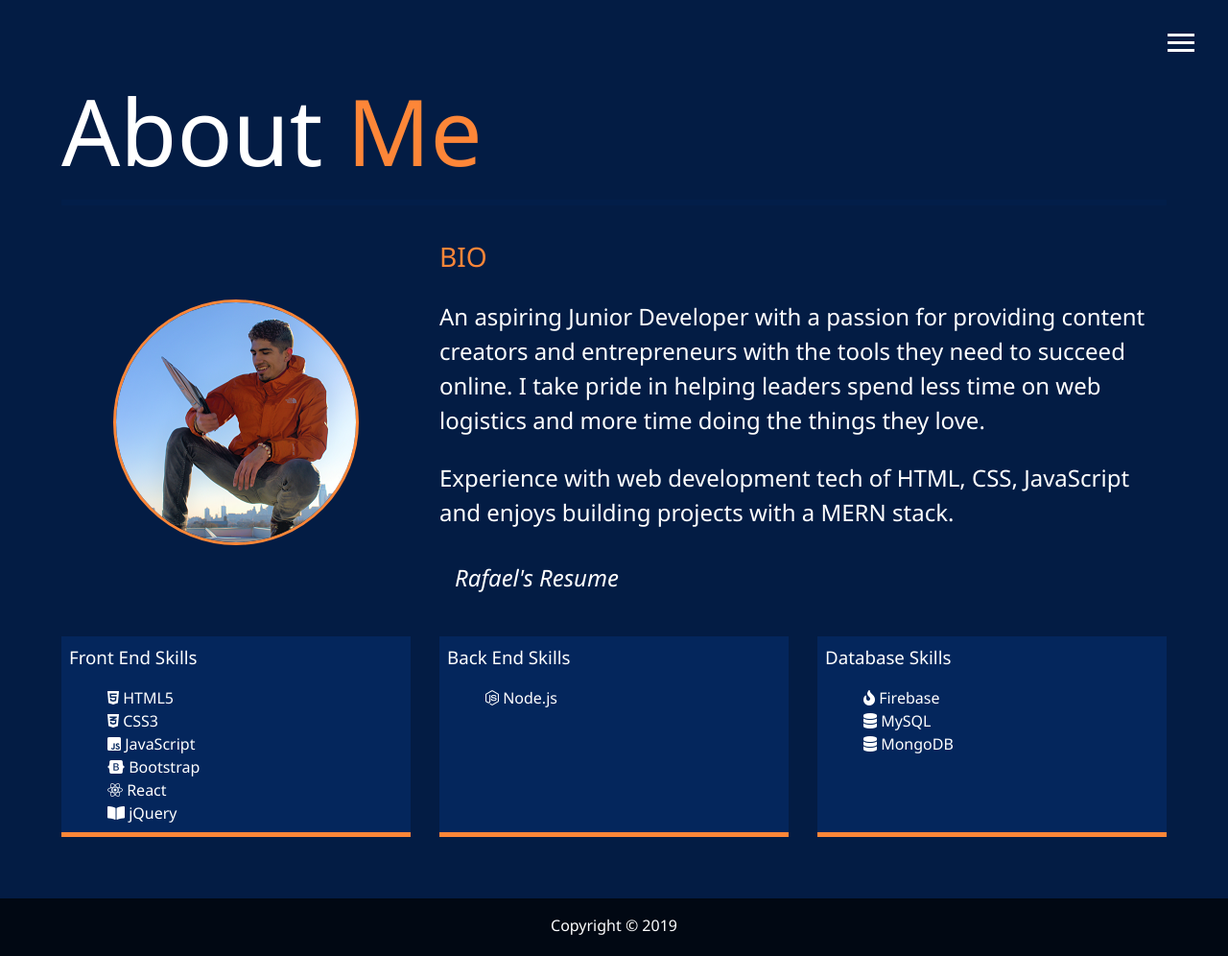
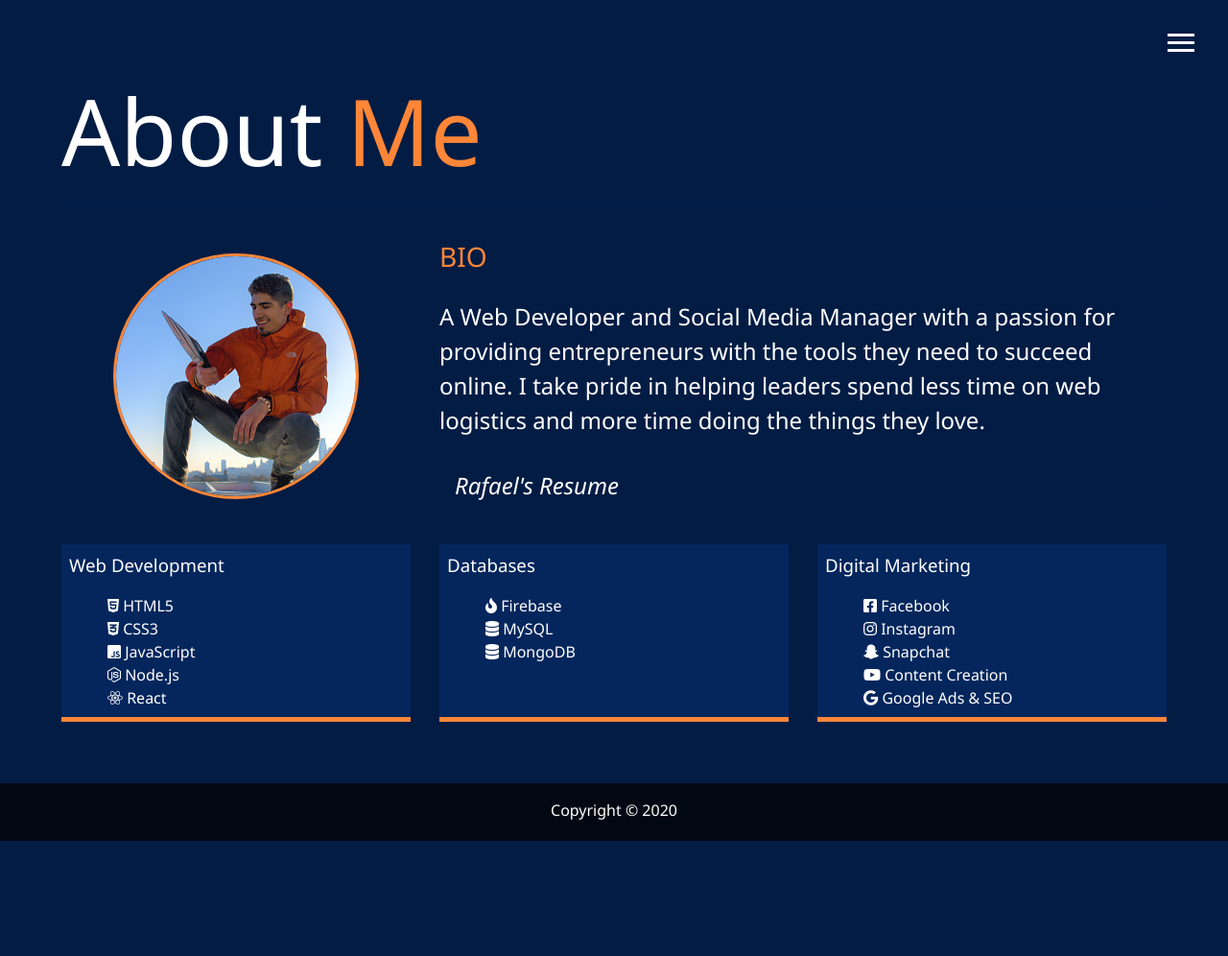
Before and after one commit to salmonshoe/updated_raf, a website: page about.html in a window 1280 px wide. Shown: the whole page at 96% size. After the commit the page ends 876 px from the top, so only its background shows below. Drawn offline with Linux system fonts and the light colour scheme.

Commit message:
a shift in direction for the portfolio

```diff
--- a/about.html
+++ b/about.html
@@ -62,13 +62,9 @@
 
             <div class="bio">
                 <h3 class="text-secondary">BIO</h3>
-                <p>An aspiring Junior Developer with a passion for providing content creators and entrepreneurs with the
-                    tools they need
-                    to succeed online. I take pride in helping leaders spend
+                <p>A Web Developer and Social Media Manager with a passion for providing entrepreneurs with the
+                    tools they need to succeed online. I take pride in helping leaders spend
                     less time on web logistics and more time doing the things they love.</p>
-                <p>Experience with web development tech of HTML, CSS, JavaScript and enjoys building projects with a
-                    MERN stack.
-                </p>
                 <a class="btn" href="https://drive.google.com/file/d/1qneZlrFtU_-bRWjKNOzBOZdK3yq15W6_/view?usp=sharing"
                     target="_blank">
                     <i> Rafael's Resume </i>
@@ -76,7 +72,7 @@
             </div>
 
             <div class="job job-1">
-                <h3>Front End Skills</h3>
+                <h3>Web Development</h3>
                 <!-- <h6>Back End Developer</h6> Potential future job title?-->
                 <div class="icons">
                     <ul>
@@ -90,36 +86,17 @@
                             <i class="fab fa-js-square"></i> JavaScript
                         </li>
                         <li>
-                            <i class="fab fa-bootstrap"></i> Bootstrap
+                            <i class="fab fa-node-js"></i> Node.js
                         </li>
                         <li>
                             <i class="fab fa-react"></i> React
                         </li>
-                        <li>
-                            <i class="fas fa-book-open"></i> jQuery
-                        </li>
                     </ul>
                 </div>
             </div>
+
             <div class="job job-2">
-                <h3>Back End Skills</h3>
-                <!-- <h6>Database Developer</h6> Potential future job title?-->
-                <div class="icons">
-                    <ul>
-                        <li>
-                            <i class="fab fa-node-js"></i> Node.js
-                        </li>
-                        <!-- <li>
-                            <i class="fab fa-css3-alt"></i> CSS3
-                        </li>
-                        <li>
-                            <i class="fab fa-js-square"></i> JavaScript
-                        </li> -->
-                    </ul>
-                </div>
-            </div>
-            <div class="job job-3">
-                <h3>Database Skills</h3>
+                <h3>Databases</h3>
                 <!-- <h6>MERN Stack Developer</h6> Potential future job title?-->
                 <div class="icons">
                     <ul>
@@ -135,11 +112,36 @@
                     </ul>
                 </div>
             </div>
+
+            <div class="job job-3">
+                <h3>Digital Marketing</h3>
+                <!-- <h6>Database Developer</h6> Potential future job title?-->
+                <div class="icons">
+                    <ul>
+                        <li>
+                           <i class="fab fa-facebook-square"></i> Facebook
+                        </li>
+                        <li>
+                            <i class="fab fa-instagram"></i> Instagram
+                        </li>
+                        <li>
+                            <i class="fab fa-snapchat-ghost"></i> Snapchat
+                        </li>
+                        <li>
+                            <i class="fab fa-youtube"></i> Content Creation
+                        </li>
+                        <li>
+                            <i class="fab fa-google"></i> Google Ads & SEO
+                        </li>
+                    </ul>
+                </div>
+            </div>
+
         </div>
     </main>
 
     <footer id="main-footer">
-        Copyright &copy; 2019
+        Copyright &copy; 2020
     </footer>
 
     <script src="js/main.js"></script>
```
Also changed, not shown: contact.html (+3 -3 lines), work.html (+31 -12 lines), 1 other file.
